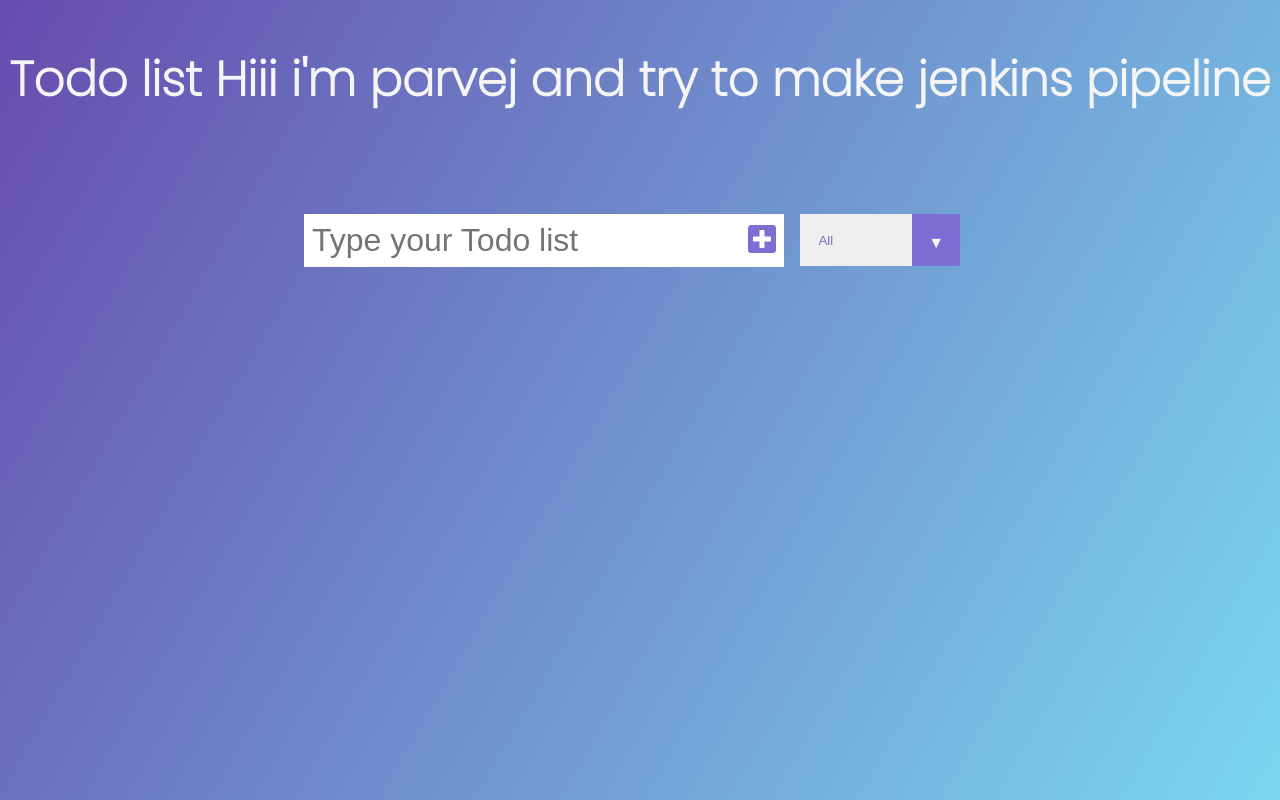
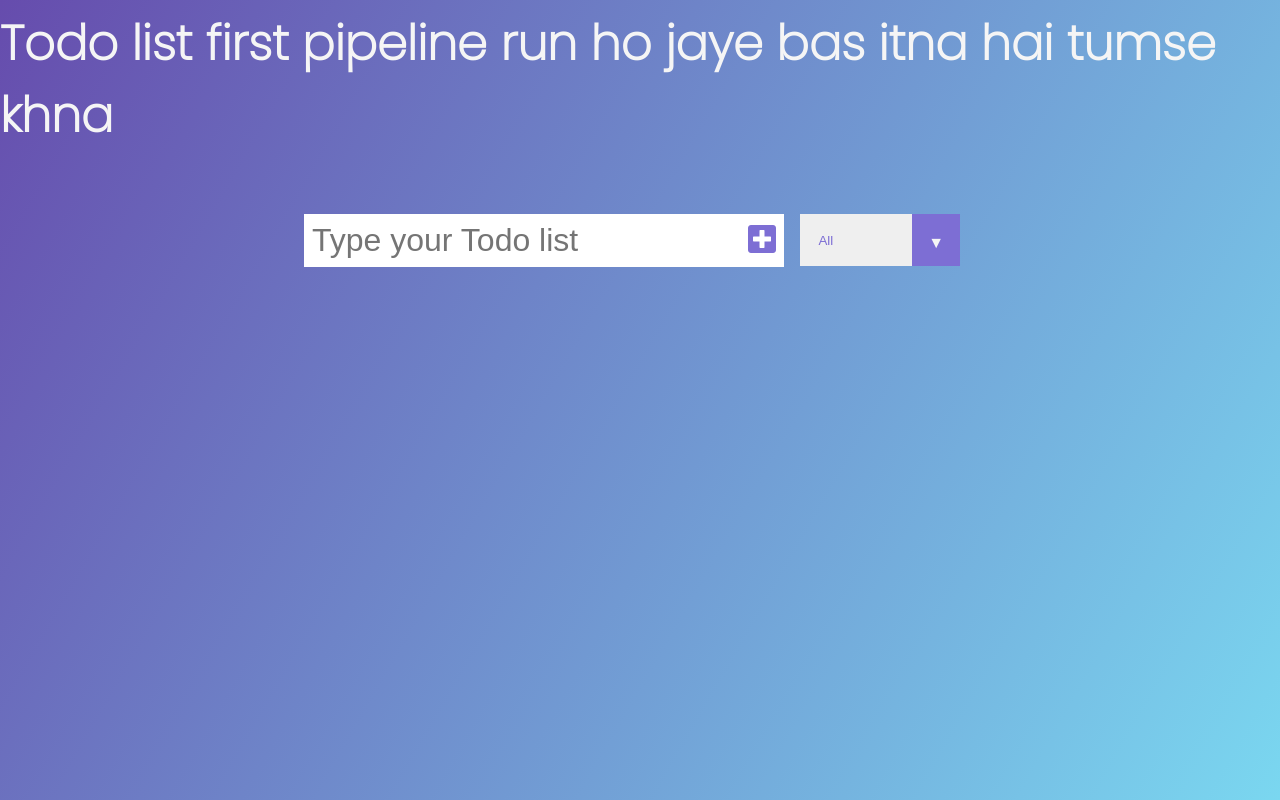
Before and after one commit to aliparvej/Todo_List, a plain HTML site: page index.html in a window 1280 px wide. Drawn offline with Linux system fonts and the light colour scheme.

Commit message:
Update index.html

```diff
--- a/index.html
+++ b/index.html
@@ -18,7 +18,7 @@
 </head>
 <body>
     <header>
-<h1>Todo list Hiii i'm parvej and try to make jenkins pipeline</h1>
+<h1>Todo list first pipeline run ho jaye bas itna hai tumse khna</h1>
  </header>
 
  <form>
```
